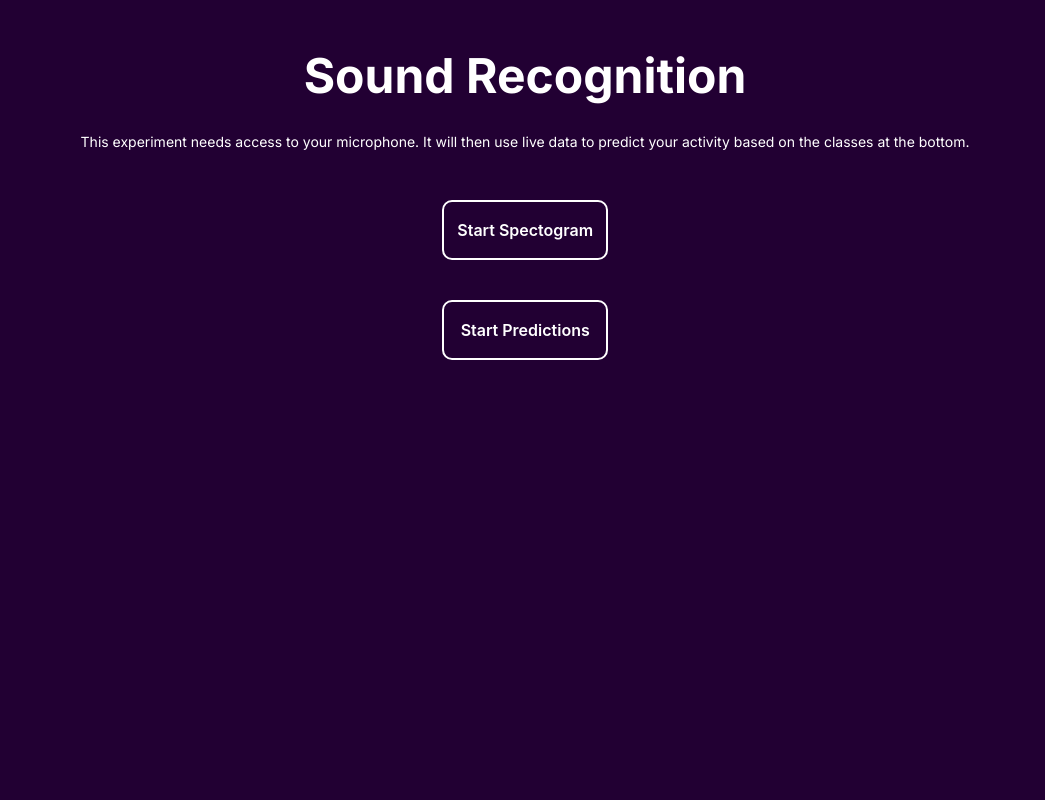
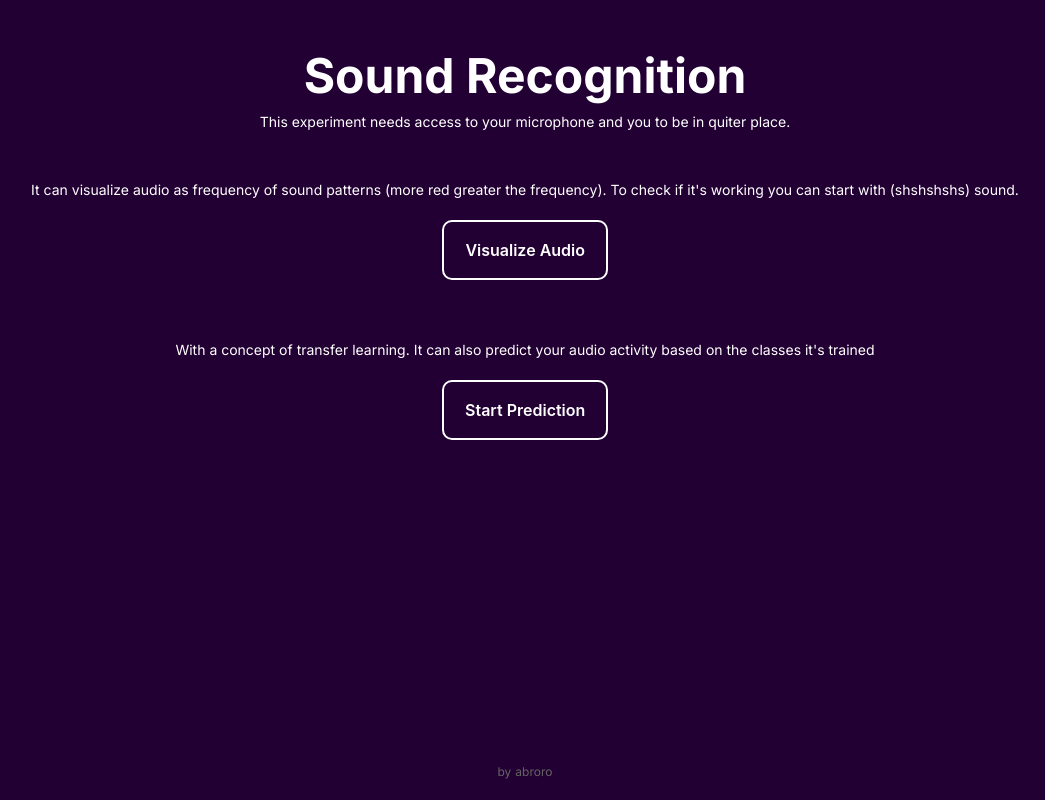
Before and after one commit to abroroo/audiochi, a Next.js app: page / in a window 1280 px wide. Shown: the whole page, without its empty margins (115-1160 px from the left). Built offline with nearby package versions, Linux system fonts and the light colour scheme.

Commit message:
Trained with New Classes

```diff
--- a/src/app/globals.css
+++ b/src/app/globals.css
@@ -24,7 +24,7 @@ h1 {
 }
 .button-div {
   position: absolute;
-  top: 25%;
+  top: 20%;
   left: 0;
   width: 100%;
   text-align: center;
--- a/src/components/GoogleAudio.jsx
+++ b/src/components/GoogleAudio.jsx
@@ -7,9 +7,9 @@ const GoogleAudio = () => {
 
   async function createModel() {
     const checkpointURL =
-      "https://storage.googleapis.com/tm-model/ooIMg_caM/model.json"; // Model topology URL
+      "https://storage.googleapis.com/tm-model/gkl9L4FLn/model.json"; // Model topology URL
     const metadataURL =
-      "https://storage.googleapis.com/tm-model/ooIMg_caM/metadata.json"; // Model metadata URL
+      "https://storage.googleapis.com/tm-model/gkl9L4FLn/metadata.json"; // Model metadata URL
 
     const newRecognizer = speechCommands.create(
       "BROWSER_FFT", // Fourier transform type
@@ -53,16 +53,23 @@ const GoogleAudio = () => {
   }
 
   return (
-    <div className="text-[#fff] mt-10">
+    <div className="text-[#fff] mt-10 flex items-center justify-center flex-col w-full">
+      <p className="my-5 text-sm text-[#fff] w-[90%]">
+        With a concept of transfer learning. It can also predict your audio
+        activity based on the classes it's trained{" "}
+      </p>
       {!isPredicting ? (
         <button className="button-28" type="button" onClick={startPredictions}>
-          Start Predictions
+          Start Prediction
         </button>
       ) : (
         <button className="button-28" type="button" onClick={stopPredictions}>
           Stop Predictions
         </button>
       )}
+      {/* <p className="mt-5 text-sm text-[#fff] w-[90%]">
+        It is listening in real-time and showing probability by percentage
+      </p> */}
       <div id="label-container" className="mt-10 grid gap-2"></div>
     </div>
   );
--- a/src/components/Spectrograph.jsx
+++ b/src/components/Spectrograph.jsx
@@ -40,9 +40,11 @@ const Spectrogram = () => {
 
   useEffect(() => {
     if (isMicOn && !stream) {
+      // WebRTC API allows to access user's microphone
       navigator.mediaDevices.getUserMedia({ audio: true }).then((micStream) => {
         setStream(micStream);
 
+        // Web Audio API lets to analyse the received data from mic
         const audioContext = new (window.AudioContext ||
           window.webkitAudioContext)();
         const analyser = audioContext.createAnalyser();
@@ -145,25 +147,32 @@ const Spectrogram = () => {
     <div>
       <div className="h1-div flex justify-center items-center flex-col">
         <h1 className="">Sound Recognition</h1>
-        <p className=" mt-5 text-sm text-[#fff] w-[90%]">
-          This experiment needs access to your microphone. It will then use live
-          data to predict your activity based on the classes at the bottom.
+        <p className=" m-0 text-sm text-[#fff] w-[90%]">
+          This experiment needs access to your microphone and you to be in
+          quiter place.
         </p>
       </div>
-      <div className="button-div">
+      <div className="button-div md:top-[25%] top-[33%] xl:top-[20%] flex items-center justify-center flex-col">
+        <p className=" m-5 text-sm text-[#fff] w-[90%]">
+          It can visualize audio as frequency of sound patterns (more red
+          greater the frequency). To check if it's working you can start with
+          (shshshshs) sound.
+        </p>
         <button className=" button-28 " onClick={toggleMicrophone}>
-          {isMicOn ? "Stop Spectogram" : "Start Spectogram"}
+          {isMicOn ? "Stop Spectogram" : "Visualize Audio"}
         </button>
-        {/* {prediction && (
-          <div className="prediction-div">
-            <h2>Prediction: {prediction}</h2>
-          </div>
-        )} */}
+
         <GoogleAudio />
       </div>
       <div className="canvas-div">
         <canvas ref={canvasRef} />
       </div>
+      <p className="text-xs text-[#646363] absolute bottom-5 w-full  left-0 flex  justify-center">
+        by
+        <a target="_blank" href="https://github.com/abroroo" className="ml-1">
+          abroro
+        </a>
+      </p>
     </div>
   );
 };
```
